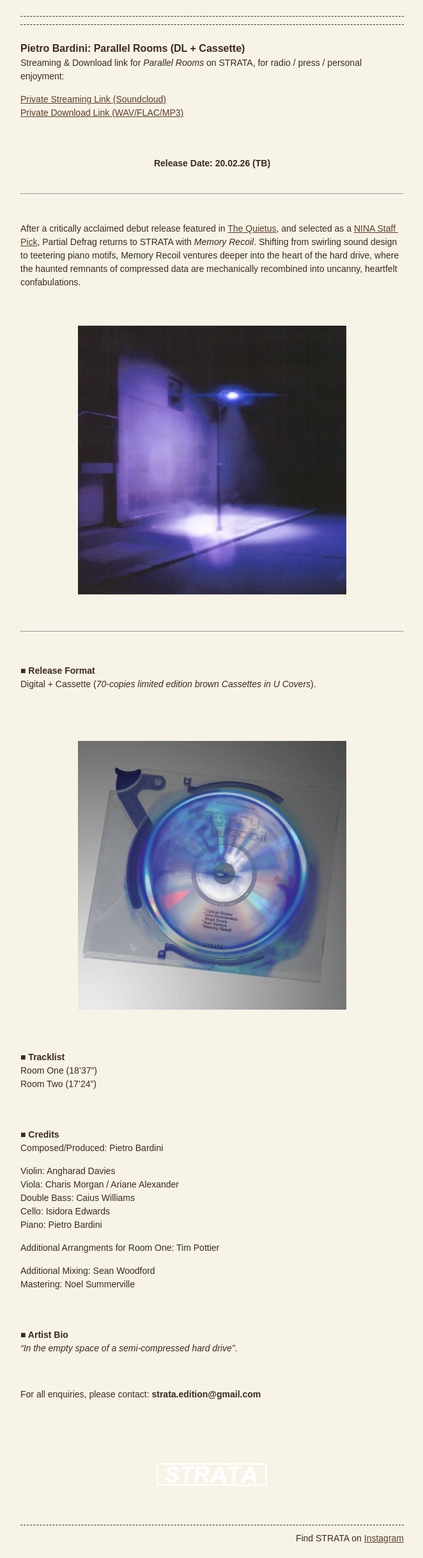
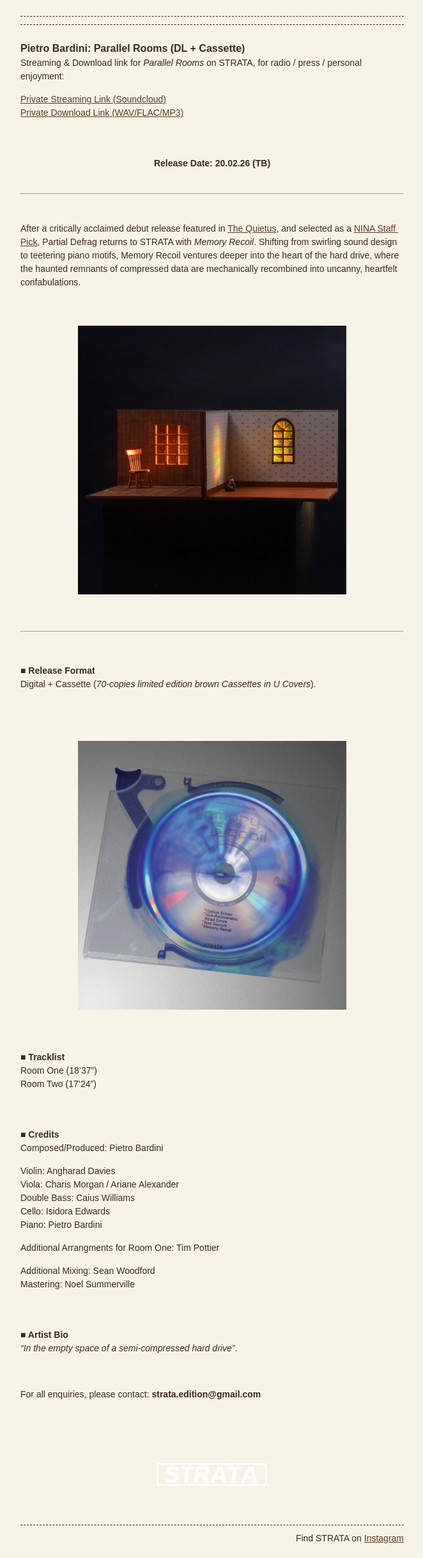
Before and after one commit to StrataEdition/Parallel-Rooms-EPK, a Jekyll site: the page built from index.md, in a window 1280 px wide. Shown: the whole page at 64% size, without its empty margins (308-970 px from the left). Built offline with Jekyll 4.4.1, drawn with Linux system fonts in a browser that asks for light colours.

Commit message:
Update album cover image in index.md

```diff
--- a/index.md
+++ b/index.md
@@ -21,7 +21,7 @@ Streaming & Download link for *Parallel Rooms* on STRATA, for radio / press / pe
 After a critically acclaimed debut release featured in [The Quietus](https://thequietus.com/quietus-reviews/partial-defrag-scandisk-review/), and selected as a [NINA Staff Pick](https://www.ninaprotocol.com/articles/partial-defrag-scandisk), Partial Defrag returns to STRATA with *Memory Recoil*. Shifting from swirling sound design to teetering piano motifs, Memory Recoil ventures deeper into the heart of the hard drive, where the haunted remnants of compressed data are mechanically recombined into uncanny, heartfelt confabulations.
 
 <br>
-<img src="memoryRecoil_Cover.JPG" alt="Memory Recoil Cover" class="centered-image">
+<img src="ParallelRooms_webRes.jpg" alt="Parallel Rooms Cover" class="centered-image">
 <br>
 
 ---
```
